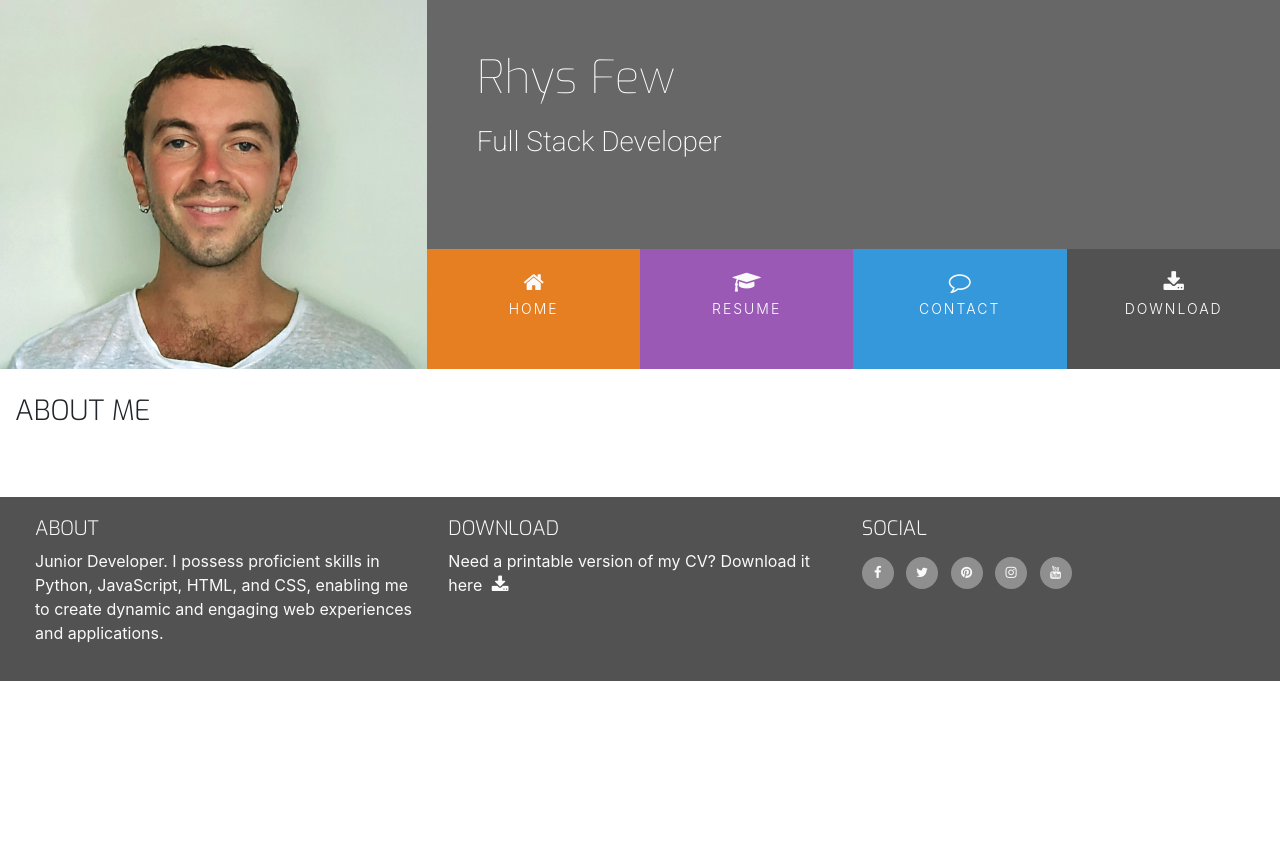
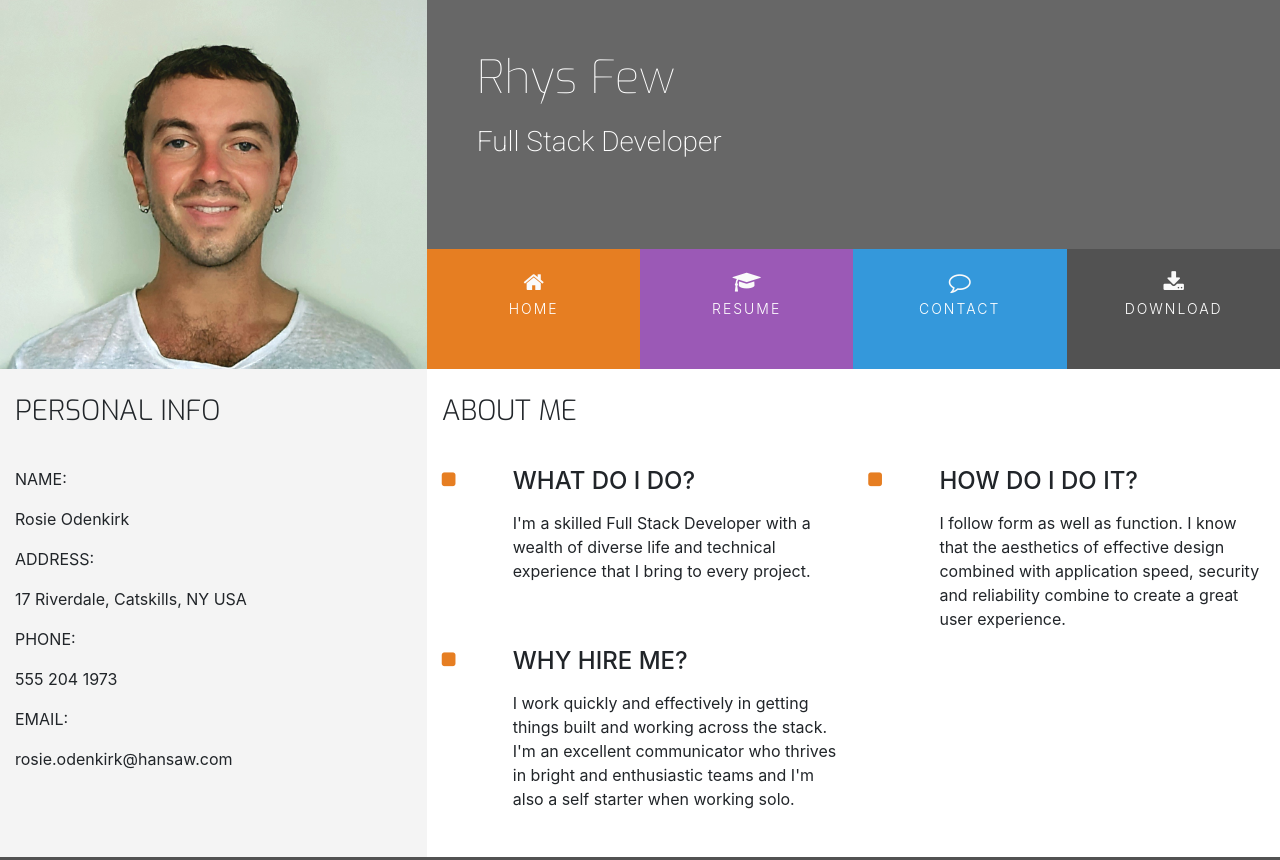
Before and after one commit to Ry-F3/resume, a plain HTML site: page index.html in a window 1280 px wide. Shown: the top 860 px of the page. Before the commit the page ends 800 px from the top, so only its background shows below. Drawn offline with nearby package versions, Linux system fonts and the light colour scheme.

Commit message:
Add three reasons and personal info section

```diff
--- a/assets/css/style.css
+++ b/assets/css/style.css
@@ -8,6 +8,10 @@
 
 .bg-color-three-reasons {
     background-color: #fff;
+}
+
+.bg-personal-color-info {
+    background-color: #f4f4f4;
 }
 
 .ui-menu-color-home {
@@ -207,3 +211,14 @@ footer {
 #footer-details {
     padding: 20px;
 }
+
+/* ----------------------------------------Three Reasons */
+
+.three-reasons-icon {
+    font-size: 26px;
+    color: #e67e22;
+}
+
+.three-reasons-heading {
+    margin-bottom: 15px;
+}
--- a/index.html
+++ b/index.html
@@ -54,13 +54,109 @@
         </div>
     </header>
     <section class="container-fluid">
-        <div class="row row-table">
+        <div class="row">
+            <div class="col-md-4 bg-personal-color-info section-column">
+                <div class="row">
+                    <div class="col-12">
+                        <h3 class="section-heading uppercase">
+                            Personal Info
+                        </h3>
+                    </div>
+                </div>
+                <div class="personal-info-item">
+                    <div class="key">
+                        <p class="uppercase">
+                            Name:
+                        </p>
+                    </div>
+                    <div class="value">
+                        <p>
+                            Rosie Odenkirk
+                        </p>
+                    </div>
+                </div>
+                <div class="personal-info-item">
+                    <div class="key">
+                        <p class="uppercase">
+                            Address:
+                        </p>
+                    </div>
+                    <div class="value">
+                        <p>
+                            17 Riverdale, Catskills, NY USA
+                        </p>
+                    </div>
+                </div>
+                <div class="personal-info-item">
+                    <div class="key">
+                        <p class="uppercase">
+                            Phone:
+                        </p>
+                    </div>
+                    <div class="value">
+                        <p>
+                            555 204 1973
+                        </p>
+                    </div>
+                </div>
+                <div class="personal-info-item">
+                    <div class="key">
+                        <p class="uppercase">
+                            Email:
+                        </p>
+                    </div>
+                    <div class="value">
+                        <p>
+                            rosie.odenkirk@hansaw.com
+                        </p>
+                    </div>
+                </div>
+            </div>
             <div class="col-md-8 bg-color-three-reasons section-column">
                 <div class="row">
                     <div class="col">
-                        <h3 class="section-heading uppercase">
-                            About Me
-                        </h3>
+                        <h3 class="section-heading uppercase">About Me</h3>
+                    </div>
+                </div>
+                <div class="row">
+                    <div class="col-10 offset-1 offset-sm-0 col-sm-4 col-md-6">
+                        <div class="row">
+                            <div class="col-2">
+                                <i class="three-reasons-icon fa fa-square" aria-hidden="true"></i>
+                            </div>
+                            <div class="col-10">
+                                <h4 class="three-reasons-heading uppercase">What do I do?</h4>
+                                <p>
+                                    I'm a skilled Full Stack Developer with a wealth of diverse life and technical experience that I bring to every project.
+                                </p>
+                            </div>
+                        </div>
+                    </div>
+                    <div class="col-10 offset-1 offset-sm-0 col-sm-4 col-md-6">
+                        <div class="row">
+                            <div class="col-2">
+                                <i class="three-reasons-icon fa fa-square" aria-hidden="true"></i>
+                            </div>
+                            <div class="col-10">
+                                <h4 class="three-reasons-heading uppercase">How do I do it?</h4>
+                                <p>
+                                    I follow form as well as function. I know that the aesthetics of effective design combined with application speed, security and reliability combine to create a great user experience.
+                                </p>
+                            </div>
+                        </div>
+                    </div>
+                    <div class="col-10 offset-1 offset-sm-0 col-sm-4 col-md-6">
+                        <div class="row">
+                            <div class="col-2">
+                                <i class="three-reasons-icon fa fa-square" aria-hidden="true"></i>
+                            </div>
+                            <div class="col-10">
+                                <h4 class="three-reasons-heading uppercase">Why hire me?</h4>
+                                <p>
+                                    I work quickly and effectively in getting things built and working across the stack. I'm an excellent communicator who thrives in bright and enthusiastic teams and I'm also a self starter when working solo.
+                                </p>
+                            </div>
+                        </div>
                     </div>
                 </div>
             </div>
@@ -72,7 +168,8 @@
             <div class="col-sm-4">
                 <h5 class="uppercase general-sub">About</h5>
                 <p class="inline-block">
-                    Junior Developer. I possess proficient skills in Python, JavaScript, HTML, and CSS, enabling me to create dynamic and
+                    Junior Developer. I possess proficient skills in Python, JavaScript, HTML, and CSS, enabling me to
+                    create dynamic and
                     engaging web experiences and applications.
                 </p>
             </div>
```
